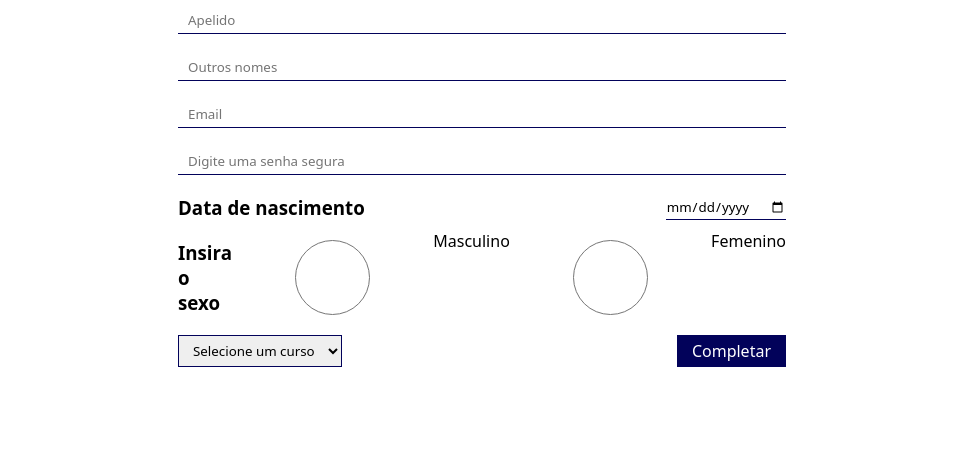
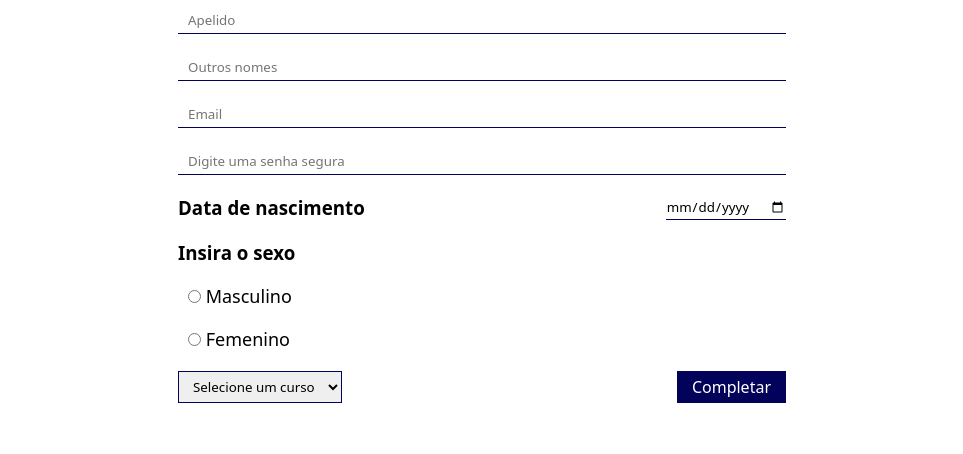
Before and after one commit to MomedAO/trabalho_ucm, a plain HTML site: page assets/pages/inscricoes_online.html in a window 1280 px wide. Shown: the part 323-777 px from the top of the page, without its empty margins (158-1121 px from the left). Drawn offline with Linux system fonts and the light colour scheme; a web font is replaced by a local one.

Commit message:
classe .radio

```diff
--- a/assets/css/style.css
+++ b/assets/css/style.css
@@ -144,12 +144,15 @@ p {
   justify-content: space-between;
 }
 
-.formulario form div input[type="radio"] {
+.formulario form .radio {
+  flex-wrap: wrap;
   flex-basis: 100%;
-  display: flex;
-  flex-direction: column;
+}
+
+.formulario form .radio p {
+  flex-basis: 100%;
   padding: 4px 10px;
-  margin: 10px 0;
+  margin: 5px 0;
 }
 
 .formulario form div select {
--- a/assets/pages/inscricoes_online.html
+++ b/assets/pages/inscricoes_online.html
@@ -42,10 +42,10 @@
         <input type="password" required="required" placeholder="Digite uma senha segura" required>
         <h3>Data de nascimento</h3>
         <input type="date" name="data" id="data">
-        <div>
+        <div class="radio">
           <h3>Insira o sexo </h3>
-          <input type="radio" name="sexo"> Masculino</br>
-          <input type="radio" name="sexo"> Femenino
+          <p><input type="radio" name="sexo"> Masculino</p>
+          <p><input type="radio" name="sexo"> Femenino</p>
         </div>
         <div>
           <select>
```
